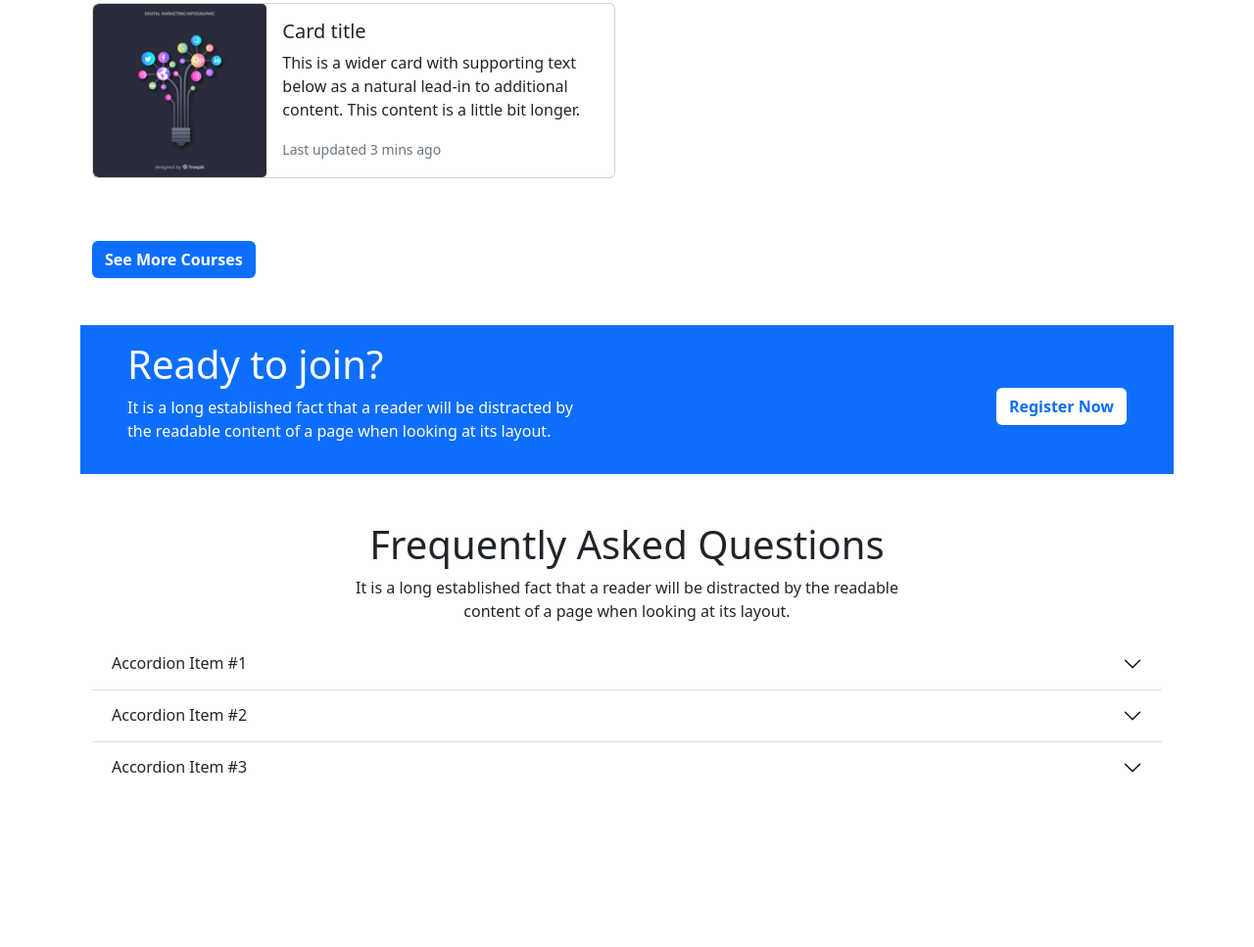
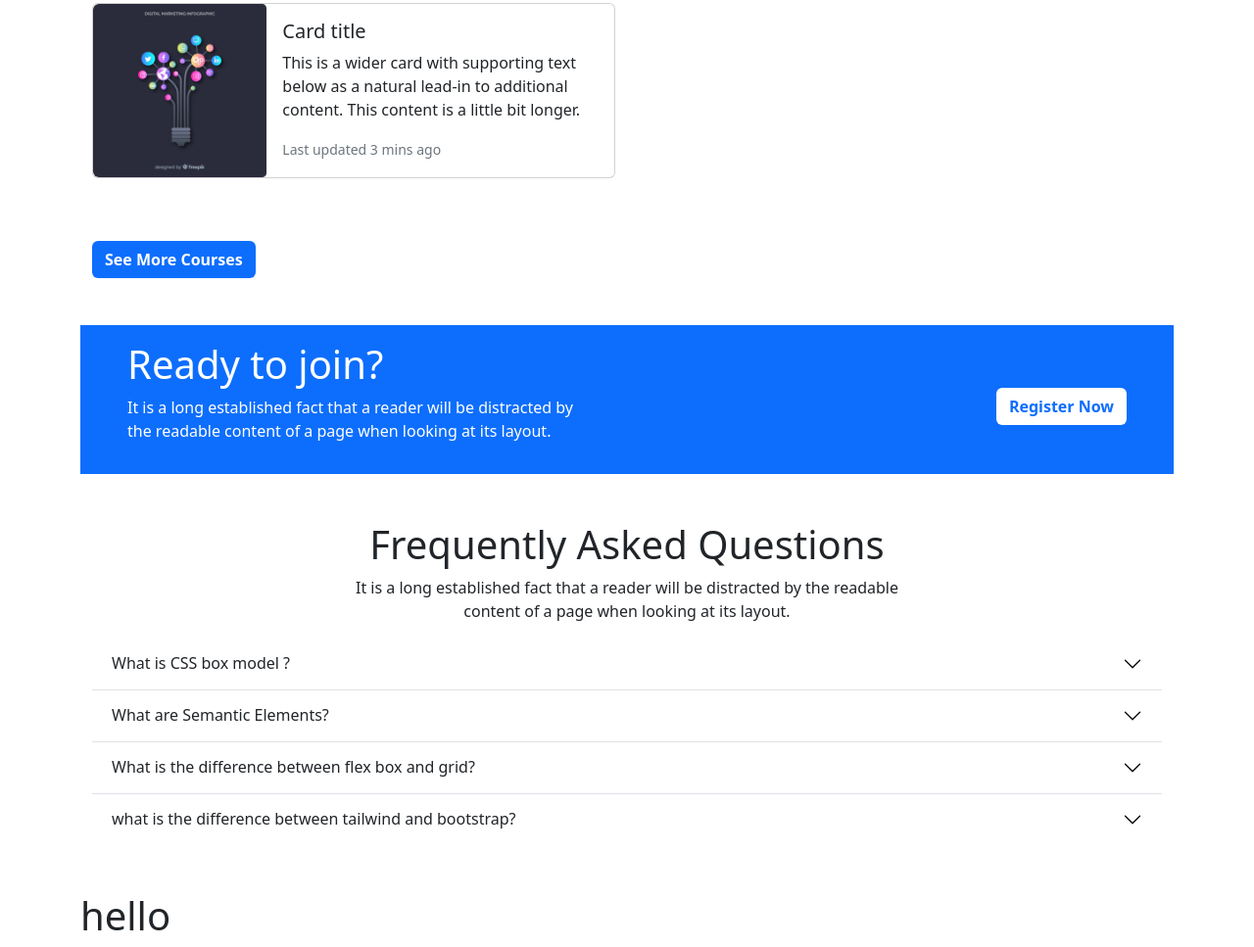
Before and after one commit to AshikPatwary/protfolio-design-two-assignment-three, a plain HTML site: page index.html in a window 1280 px wide. Shown: the part 2064-3031 px from the top of the page at 98% size. Before the commit the page ends 2874 px from the top, so only its background shows below. Drawn offline with nearby package versions, Linux system fonts and the light colour scheme.

Commit message:
Frequently Asked Questions section design end

```diff
--- a/index.html
+++ b/index.html
@@ -279,37 +279,50 @@
               <div class="accordion-item">
                 <h2 class="accordion-header" id="flush-headingOne">
                   <button class="accordion-button collapsed" type="button" data-bs-toggle="collapse" data-bs-target="#flush-collapseOne" aria-expanded="false" aria-controls="flush-collapseOne">
-                    Accordion Item #1
+                    What is CSS box model ?
                   </button>
                 </h2>
                 <div id="flush-collapseOne" class="accordion-collapse collapse" aria-labelledby="flush-headingOne" data-bs-parent="#accordionFlushExample">
-                  <div class="accordion-body">Placeholder content for this accordion, which is intended to demonstrate the <code>.accordion-flush</code> class. This is the first item's accordion body.</div>
+                  <div class="accordion-body">The CSS box model is essentially a box that wraps around every HTML element.</div>
                 </div>
               </div>
               <div class="accordion-item">
                 <h2 class="accordion-header" id="flush-headingTwo">
                   <button class="accordion-button collapsed" type="button" data-bs-toggle="collapse" data-bs-target="#flush-collapseTwo" aria-expanded="false" aria-controls="flush-collapseTwo">
-                    Accordion Item #2
+                    What are Semantic Elements?
                   </button>
                 </h2>
                 <div id="flush-collapseTwo" class="accordion-collapse collapse" aria-labelledby="flush-headingTwo" data-bs-parent="#accordionFlushExample">
-                  <div class="accordion-body">Placeholder content for this accordion, which is intended to demonstrate the <code>.accordion-flush</code> class. This is the second item's accordion body. Let's imagine this being filled with some actual content.</div>
+                  <div class="accordion-body">Semantic Elements is HTML-5 elements. A semantic element clearly describes its meaning to both the browser and the developer.</div>
                 </div>
               </div>
-              <div class="accordion-item">
+               <div class="accordion-item">
                 <h2 class="accordion-header" id="flush-headingThree">
                   <button class="accordion-button collapsed" type="button" data-bs-toggle="collapse" data-bs-target="#flush-collapseThree" aria-expanded="false" aria-controls="flush-collapseThree">
-                    Accordion Item #3
+                    What is the difference between flex box and grid?
                   </button>
                 </h2>
                 <div id="flush-collapseThree" class="accordion-collapse collapse" aria-labelledby="flush-headingThree" data-bs-parent="#accordionFlushExample">
-                  <div class="accordion-body">Placeholder content for this accordion, which is intended to demonstrate the <code>.accordion-flush</code> class. This is the third item's accordion body. Nothing more exciting happening here in terms of content, but just filling up the space to make it look, at least at first glance, a bit more representative of how this would look in a real-world application.</div>
+                  <div class="accordion-body">Grid and flexbox the basic difference between CSS Grid Layout and CSS Flexbox Layout is that flexbox was designed for layout in one dimension - either a row or a column. Grid was designed for two-dimensional layout - rows, and columns at the same time.</div>
+                </div>
+              </div>
+               <div class="accordion-item">
+                <h2 class="accordion-header" id="flush-headingThree">
+                  <button class="accordion-button collapsed" type="button" data-bs-toggle="collapse" data-bs-target="#flush-collapseThree" aria-expanded="false" aria-controls="flush-collapseThree">
+                    what is the difference between tailwind and bootstrap?
+                  </button>
+                </h2>
+                <div id="flush-collapseThree" class="accordion-collapse collapse" aria-labelledby="flush-headingThree" data-bs-parent="#accordionFlushExample">
+                  <div class="accordion-body">Tailwind offers predesigned widgets to build a site from scratch with fast UI development. Bootstrap comes with a set of pre-styled responsive, mobile-first components that possess a definite UI kit. Tailwind CSS uses a set of utility classes to create a neat UI with more flexibility and uniqueness.</div>
                 </div>
               </div>
             </div>
           </div>
         </section>
         <!-- ~~~~~~~~~~**********~~~~~~~~~~ Questions section end ~~~~~~~~~~**********~~~~~~~~~~ -->
+        <section class="mt-5">
+          <h1>hello </h1>
+        </section>
     </main>
     <script src="https://cdn.jsdelivr.net/npm/bootstrap@5.2.0/dist/js/bootstrap.bundle.min.js"></script>
 </body>
```
